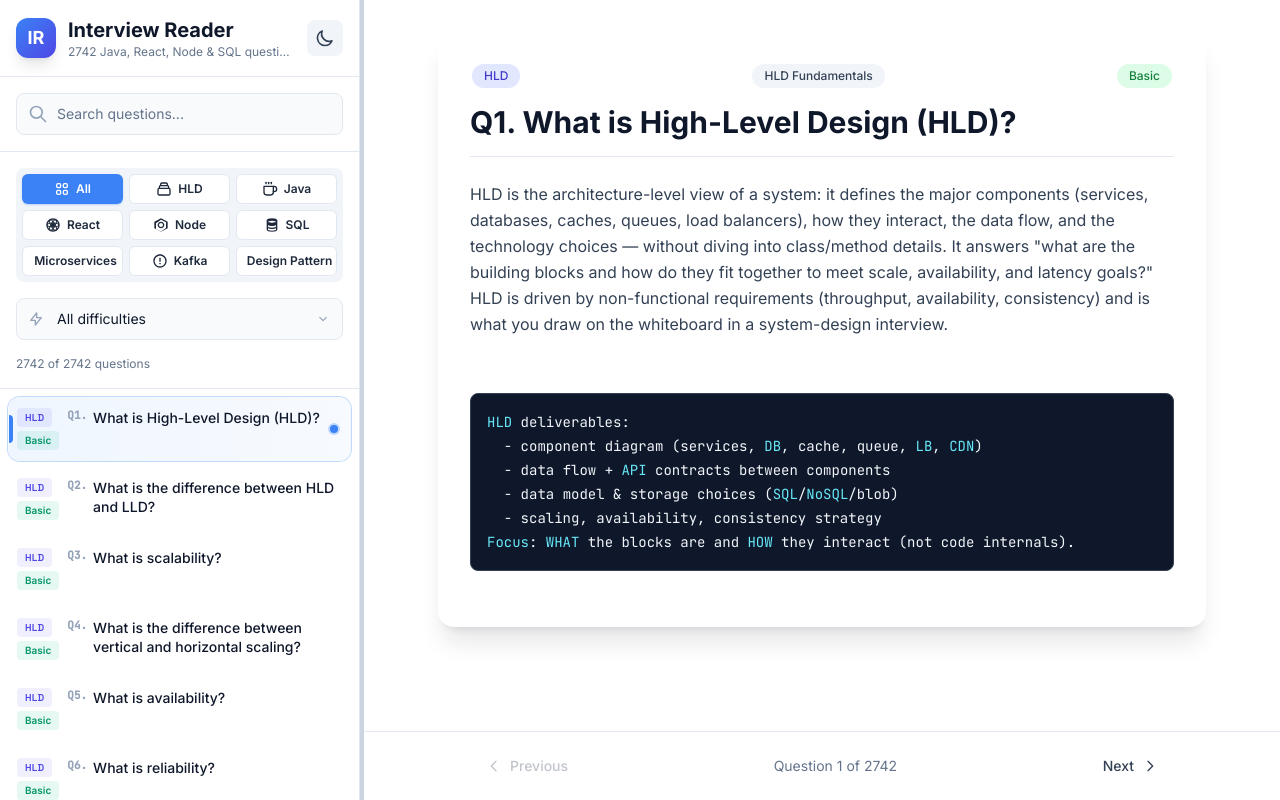
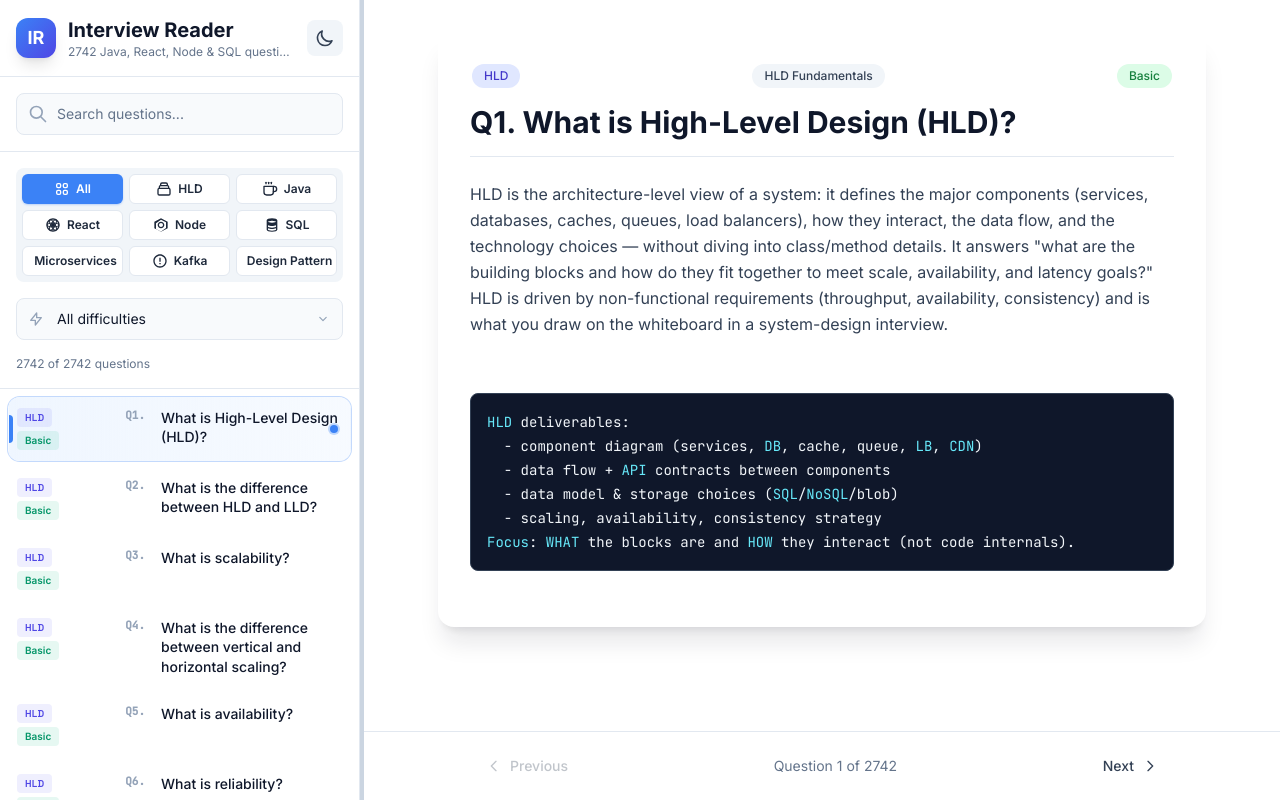
Before and after one commit to kaushikpuka1998/Java-React-Interview-dashboard, a React (Vite) app in the folder frontend/: page / in a window 1280 px wide. Built offline with nearby package versions, Linux system fonts and the light colour scheme.

Commit message:
after next after smooth scroll in Question list

```diff
--- a/frontend/src/App.jsx
+++ b/frontend/src/App.jsx
@@ -1,4 +1,4 @@
-import { useMemo, useState, useCallback } from 'react'
+import { useMemo, useState, useCallback, useRef, useEffect } from 'react'
 import questionsData from './data/questions.json'
 
 /**
@@ -146,7 +146,7 @@ function formatInline(line) {
 /**
  * Question item in sidebar - polished, professional design
  */
-function QuestionLink({ question, isActive, onClick }) {
+function QuestionLink({ question, isActive, onClick, selectedId }) {
   // Tech badge colors - consistent with TechFilter
   const techStyles = {
     hld: 'bg-indigo-500/10 text-indigo-600 dark:bg-indigo-500/20 dark:text-indigo-400',
@@ -175,6 +175,7 @@ function QuestionLink({ question, isActive, onClick }) {
 
   return (
     <button
+      data-selected={isActive}
       className={`question-link relative w-full text-left pl-2 pr-3 py-2.5 rounded-xl transition-all duration-200 ease-out group
         border border-transparent
         ${
@@ -193,7 +194,7 @@ function QuestionLink({ question, isActive, onClick }) {
       {/* Subtle hover lift effect */}
       <div className="relative flex items-start gap-2 transition-transform duration-200 group-hover:translate-x-0.5">
         {/* Badge stack on the left - tech type above, difficulty below */}
-        <div className="flex flex-col gap-1 flex-shrink-0 items-start">
+        <div className="flex flex-col gap-1 flex-shrink-0 items-start w-20">
           <span className={`inline-flex items-center px-2 py-0.5 text-[10px] font-semibold rounded tracking-wide ${techStyles[question.tech] || techStyles.default}`} style={{ fontFamily: '"Space Grotesk", sans-serif' }}>
             {techLabel}
           </span>
@@ -202,16 +203,16 @@ function QuestionLink({ question, isActive, onClick }) {
           </span>
         </div>
 
-        {/* Question number + text */}
+        {/* Question number - fixed width for alignment */}
+        <span className="qnum flex-shrink-0 w-12 text-right text-[11px] font-mono font-semibold text-slate-400 dark:text-slate-500 leading-none mt-0.5 pr-2">
+          Q{question.displayNumber}.
+        </span>
+
+        {/* Question text */}
         <div className="flex-1 min-w-0">
-          <div className="flex items-start gap-1.5">
-            <span className="qnum flex-shrink-0 text-[11px] font-mono font-semibold text-slate-400 dark:text-slate-500 leading-none mt-0.5">
-              Q{question.displayNumber}.
-            </span>
-            <p className="text-sm font-medium leading-snug text-slate-900 dark:text-slate-100 group-hover:text-slate-900 dark:group-hover:text-slate-100 transition-colors duration-150" style={{ display: '-webkit-box', WebkitLineClamp: 3, WebkitBoxOrient: 'vertical', overflow: 'hidden' }}>
-              {question.question}
-            </p>
-          </div>
+          <p className="text-sm font-medium leading-snug text-slate-900 dark:text-slate-100 group-hover:text-slate-900 dark:group-hover:text-slate-100 transition-colors duration-150" style={{ display: '-webkit-box', WebkitLineClamp: 3, WebkitBoxOrient: 'vertical', overflow: 'hidden' }}>
+            {question.question}
+          </p>
         </div>
       </div>
 
@@ -411,7 +412,7 @@ function QuestionCount({ count, total }) {
 /**
  * Sidebar component
  */
-function Sidebar({ questions, filtered, selectedId, query, setQuery, tech, setTech, category, setCategory, difficulty, setDifficulty, onSelect, onToggleDark, isDark, className = '', isMobile = false, sidebarWidth = 360 }) {
+function Sidebar({ questions, filtered, selectedId, query, setQuery, tech, setTech, category, setCategory, difficulty, setDifficulty, onSelect, onToggleDark, isDark, className = '', isMobile = false, sidebarWidth = 360, questionListRef }) {
   const categories = useMemo(() =>
     [...new Set(questions.filter(q => tech === 'all' || q.tech === tech).map(q => q.category))].sort(),
     [tech, questions]
@@ -515,7 +516,7 @@ function Sidebar({ questions, filtered, selectedId, query, setQuery, tech, setTe
         </div>
       )}
 
-      <nav className="question-list flex-1 overflow-y-auto p-2 space-y-1.5" aria-label="Question list">
+      <nav ref={questionListRef} className="question-list flex-1 overflow-y-auto p-2 space-y-1.5" aria-label="Question list">
         {filtered.length === 0 ? (
           <div className="text-center py-8 text-slate-500 dark:text-slate-400">
             <svg className="w-12 h-12 mx-auto mb-3 opacity-50" fill="none" stroke="currentColor" viewBox="0 0 24 24">
@@ -530,6 +531,7 @@ function Sidebar({ questions, filtered, selectedId, query, setQuery, tech, setTe
               question={q}
               isActive={selectedId === q.id}
               onClick={() => onSelect(q.id)}
+              selectedId={selectedId}
             />
           ))
         )}
@@ -758,6 +760,21 @@ function App() {
     })
   }, [])
 
+  const questionListRef = useRef(null)
+
+  const scrollToSelected = useCallback(() => {
+    if (questionListRef.current) {
+      const active = questionListRef.current.querySelector('[data-selected="true"]')
+      if (active) {
+        active.scrollIntoView({ behavior: 'smooth', block: 'nearest', inline: 'nearest' })
+      }
+    }
+  }, [])
+
+  useEffect(() => {
+    scrollToSelected()
+  }, [selectedId, scrollToSelected])
+
   const handleSelect = useCallback((id) => {
     setSelectedId(id)
     setMobileMenuOpen(false)
@@ -822,6 +839,7 @@ function App() {
         onToggleDark={toggleDarkMode}
         isDark={isDark}
         sidebarWidth={sidebarWidth}
+        questionListRef={questionListRef}
       />
 
       {/* Mobile sidebar spacer - pushes content when menu open */}
```
